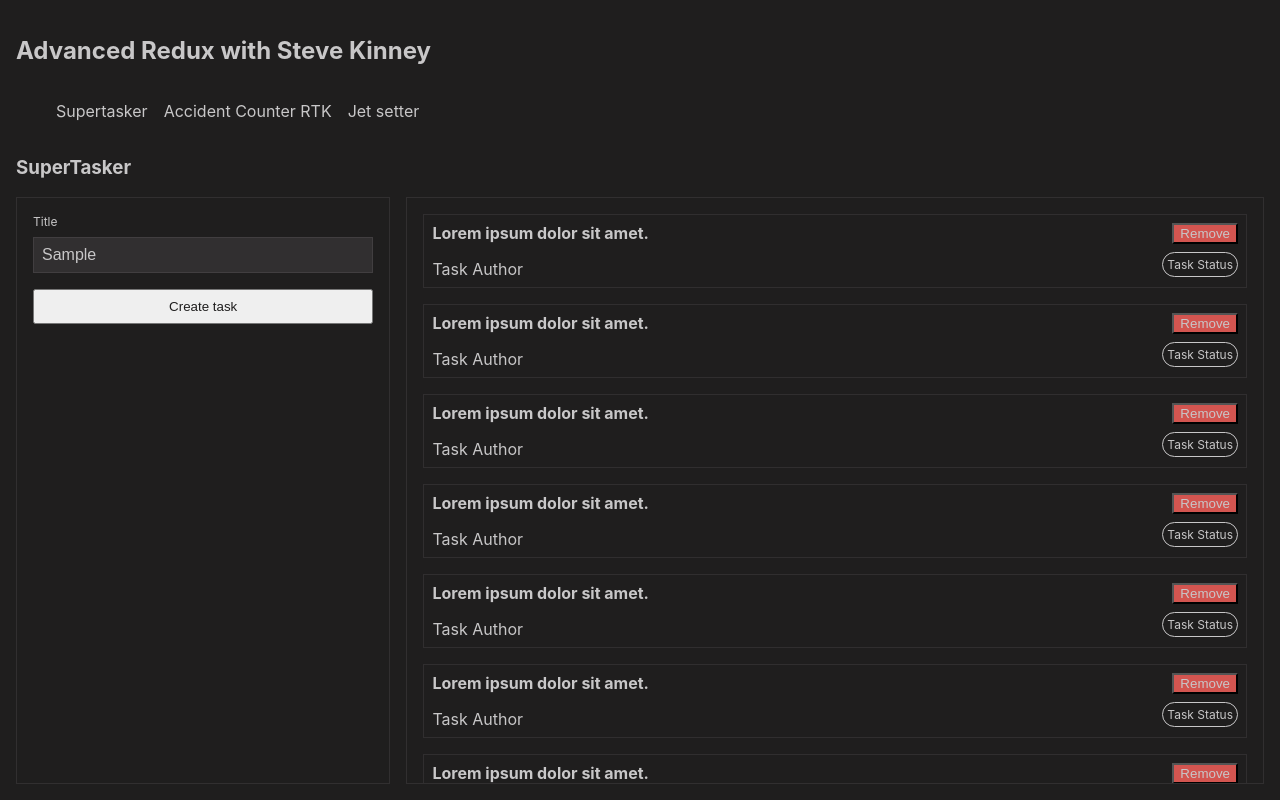
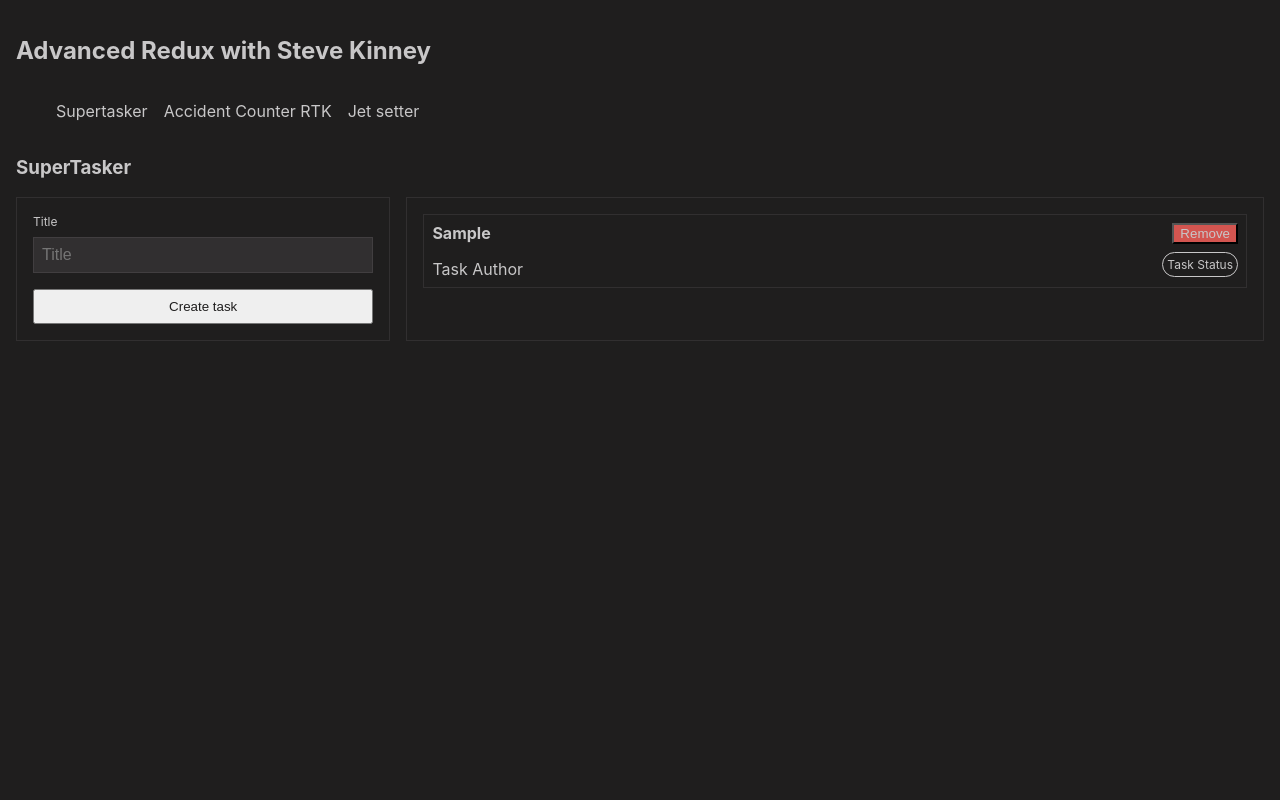
Before and after one commit to dandgerson/advanced-redux, a React (Create React App) app: page / in a window 1280 px wide. Both pictures are taken after typing "Sample" into the empty fields and a click on the button "Create task". Built offline with nearby package versions, Linux system fonts and the light colour scheme.

Commit message:
RequireOnly feature

```diff
--- a/src/app/store.ts
+++ b/src/app/store.ts
@@ -1,8 +1,10 @@
 import { configureStore, ThunkAction, Action } from "@reduxjs/toolkit";
-import { counterReducer } from "../features/counter-reducer";
+import { tasksReducer } from "../features/tasks-slice";
 
 export const store = configureStore({
-  reducer: {},
+  reducer: {
+    tasks: tasksReducer,
+  },
 });
 
 export type AppDispatch = typeof store.dispatch;
--- /dev/null
+++ b/src/components/SuperTasker/CreateNewTask.tsx
@@ -0,0 +1,26 @@
+import { useDispatch } from "react-redux";
+import { addTask } from "../../features/tasks-slice";
+
+export const CreateNewTask = () => {
+  const dispatch = useDispatch();
+  return (
+    <form
+      onSubmit={(e) => {
+        e.preventDefault();
+
+        const eventTarget = e.target as HTMLFormElement;
+        const input = eventTarget[0] as HTMLInputElement;
+
+        dispatch(addTask({ title: input.value }));
+
+        input.value = input.defaultValue;
+      }}
+    >
+      <label htmlFor="new-task-title">
+        Title
+        <input id="new-task-title" type="text" placeholder="Title" required />
+      </label>
+      <button>Create task</button>
+    </form>
+  );
+};
--- a/src/components/SuperTasker/SuperTasker.tsx
+++ b/src/components/SuperTasker/SuperTasker.tsx
@@ -1,44 +1,36 @@
-import { nanoid } from "@reduxjs/toolkit";
+import { useDispatch, useSelector } from "react-redux";
+import { RootState } from "../../app/store";
+import { removeTask } from "../../features/tasks-slice";
+import { CreateNewTask } from "./CreateNewTask";
 
 import "./Supertasker.scss";
 
-const tasks = Array.from({ length: 10 }, () => ({
-  id: nanoid(),
-  title: "Lorem ipsum dolor sit amet.",
-}));
-
 const SuperTasker = () => {
+  const tasks = useSelector((state: RootState) => state.tasks);
+  const dispatch = useDispatch();
   return (
     <div className="superTasker">
       <h3>SuperTasker</h3>
 
       <div className="content">
         <div className="sidebar">
-          <form
-            onSubmit={(e) => {
-              e.preventDefault();
-              const eventTarget = e.target as HTMLFormElement;
-              const input = eventTarget[0] as HTMLInputElement;
-              console.log({ taskTitle: input.value });
-            }}
-          >
-            <label htmlFor="">
-              Title
-              <input type="text" placeholder="Title" />
-            </label>
-            <button>Create task</button>
-          </form>
+          <CreateNewTask />
         </div>
         <div className="main">
-          {tasks.map((task) => (
-            <div key={task.id} className="task">
+          {tasks.entities.map((taskEntity) => (
+            <div key={taskEntity.id} className="task">
               <div className="task_content">
-                <div className="task_title">{task.title}</div>
+                <div className="task_title">{taskEntity.title}</div>
                 <div className="task_author">Task Author</div>
               </div>
 
               <div className="task_options">
-                <button className="task_remove">Remove</button>
+                <button
+                  className="task_remove"
+                  onClick={() => dispatch(removeTask({ id: taskEntity.id }))}
+                >
+                  Remove
+                </button>
                 <div className="task_status">Task Status</div>
               </div>
             </div>
--- a/src/features/tasks-slice.ts
+++ b/src/features/tasks-slice.ts
@@ -1,20 +1,34 @@
-import { createSlice, PayloadAction } from "@reduxjs/toolkit";
+import { createSlice, nanoid, PayloadAction } from "@reduxjs/toolkit";
 
 export type TaskState = {
   entities: Task[];
 };
 
+type DraftTask = RequireOnly<Task, "title">;
+
+const createTask = (draftTask: DraftTask): Task => ({
+  ...draftTask,
+  id: nanoid(),
+});
+
 const initialState: TaskState = {
   entities: [],
 };
 
-const tasksSlice = createSlice({
+export const tasksSlice = createSlice({
   name: "tasks",
   initialState,
   reducers: {
-    addTask: (state, action: PayloadAction<Task>) => {
-      state.entities.unshift(action.payload);
+    addTask: (state, action: PayloadAction<DraftTask>) => {
+      state.entities.unshift(createTask(action.payload));
     },
-    removeTask: (state) => state,
+    removeTask: (state, action: PayloadAction<{ id: string }>) => {
+      state.entities = state.entities.filter(
+        (taskEntity) => taskEntity.id !== action.payload.id
+      );
+    },
   },
 });
+
+export const tasksReducer = tasksSlice.reducer;
+export const { addTask, removeTask } = tasksSlice.actions;
--- a/src/global.d.ts
+++ b/src/global.d.ts
@@ -1,3 +1,7 @@
+// Pick<Task, 'title'>
+// Partial<Task>
+type RequireOnly<T, P extends keyof T> = Pick<T, P> & Partial<Omit<T, P>>;
+
 type Task = {
   id: string;
   title: string;
```
